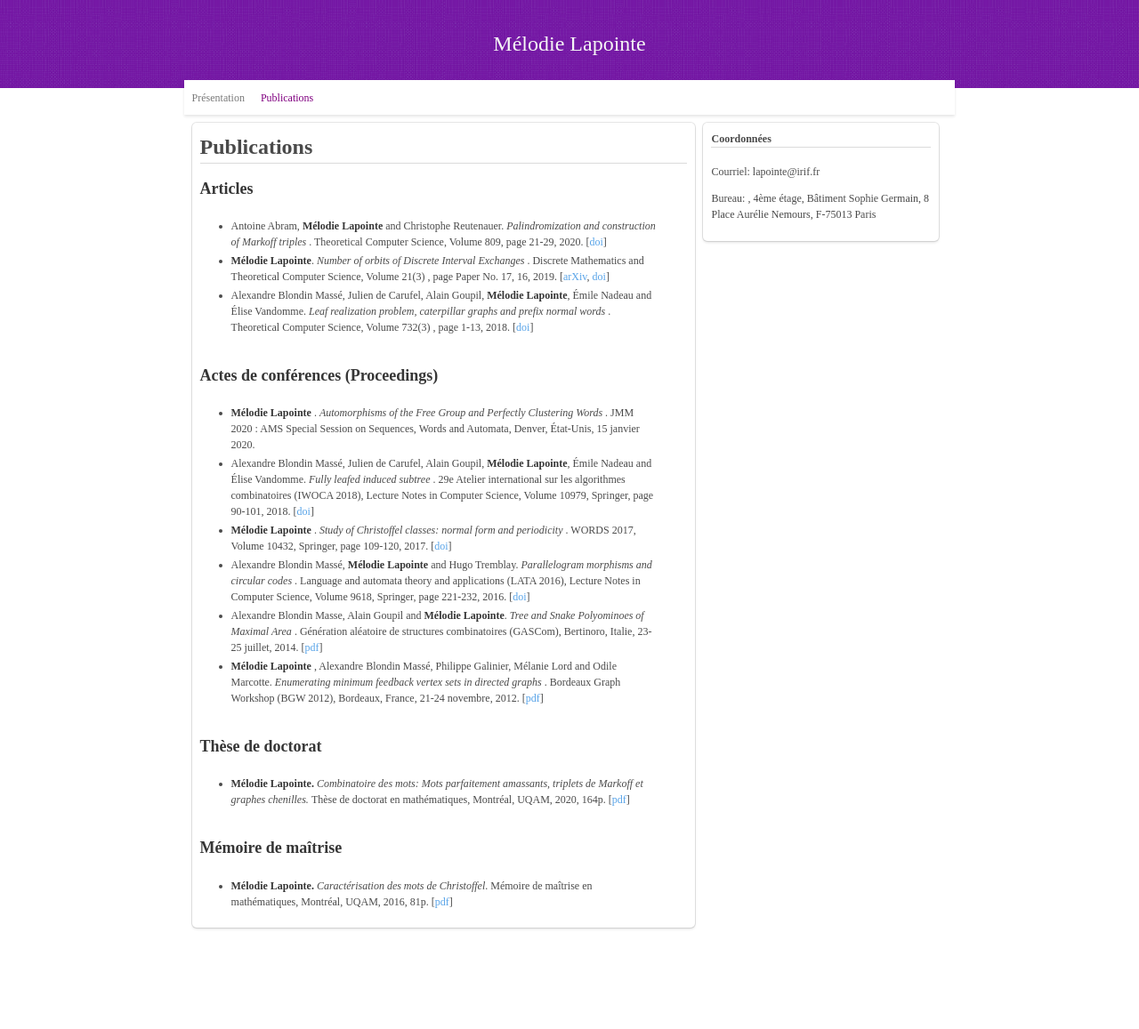
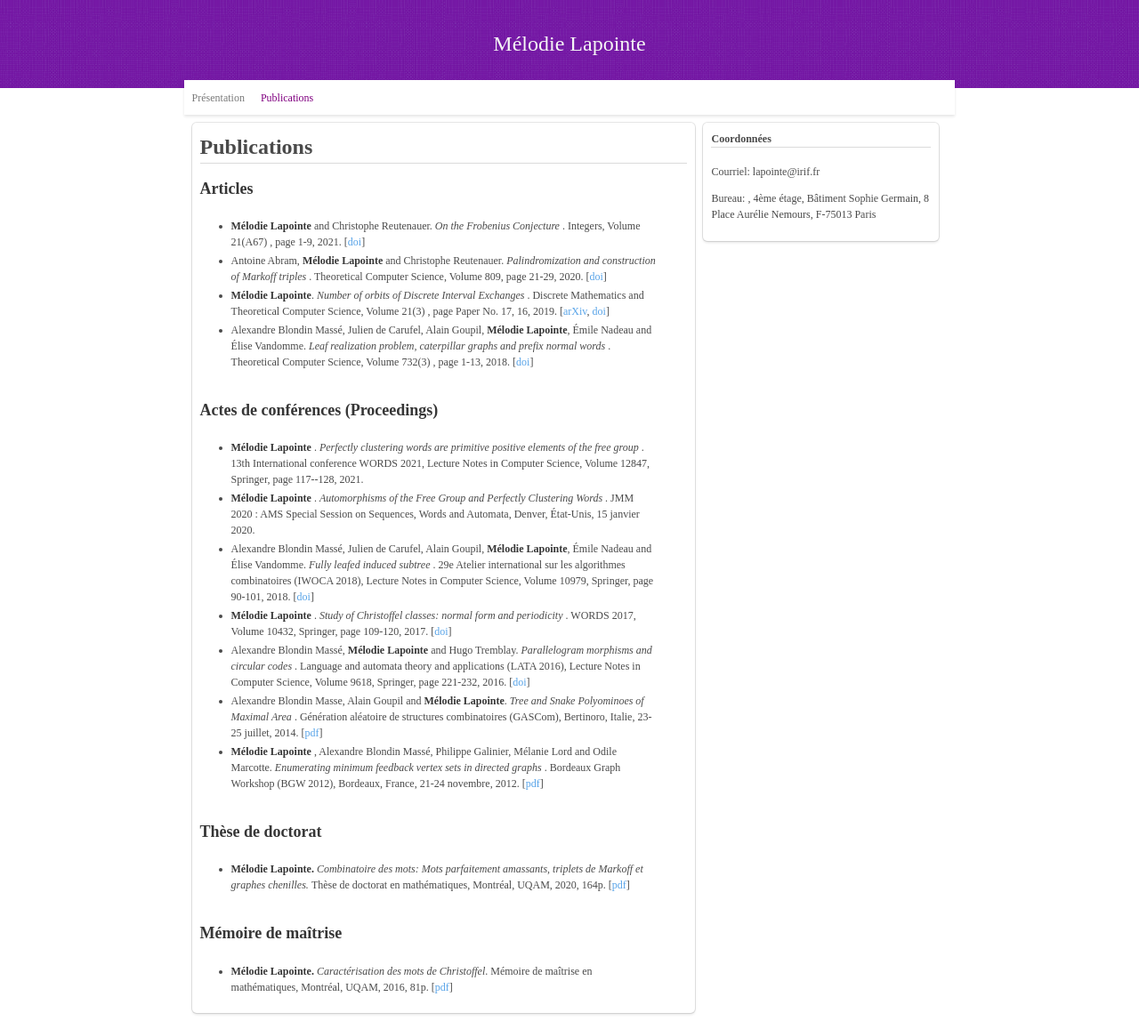
Before and after one commit to lapointemelodie/lapointemelodie.github.io, a Jekyll site: the page built from publications.html, in a window 1280 px wide. Shown: the whole page at 89% size. Built offline with Jekyll 4.4.1, drawn with Linux system fonts in a browser that asks for light colours; before the commit the page ends 1061 px from its top, so only the background shows below that.

Commit message:
Ajout de publication

```diff
--- a/_data/acte_conf.yml
+++ b/_data/acte_conf.yml
@@ -1,3 +1,11 @@
+- auteur: <strong> Mélodie Lapointe </strong>
+  titre: Perfectly clustering words are primitive positive elements of the free group
+  conf: "13th International conference WORDS 2021"
+  serie: Lecture Notes in Computer Science
+  volume: 12847
+  page: 117--128
+  publisher: Springer
+  annee: 2021
 - auteur: <strong> Mélodie Lapointe </strong>
   titre: Automorphisms of the Free Group and Perfectly Clustering Words
   conf: "JMM 2020 : AMS Special Session on Sequences, Words and Automata"
--- a/_data/articles.yml
+++ b/_data/articles.yml
@@ -1,3 +1,10 @@
+- auteur: <strong>Mélodie Lapointe</strong> and Christophe Reutenauer
+  titre: On the Frobenius Conjecture
+  journal: Integers
+  annee: 2021
+  volume: 21
+  numero: A67
+  page: 1-9
 - auteur: Antoine Abram, <strong>Mélodie Lapointe</strong> and Christophe Reutenauer
   titre: Palindromization and construction of Markoff triples
   journal: Theoretical Computer Science
```
